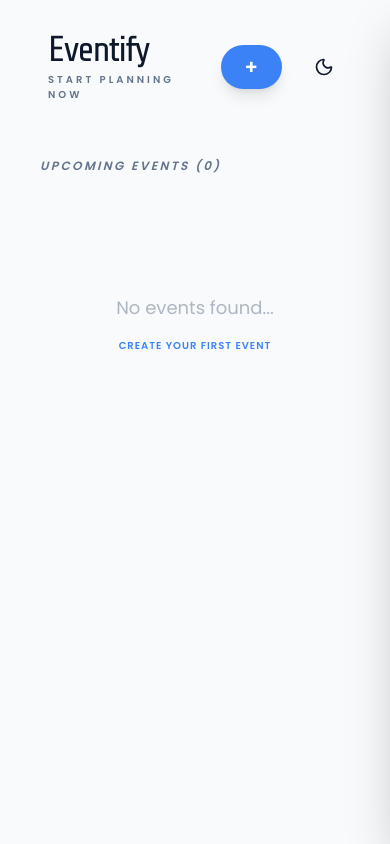
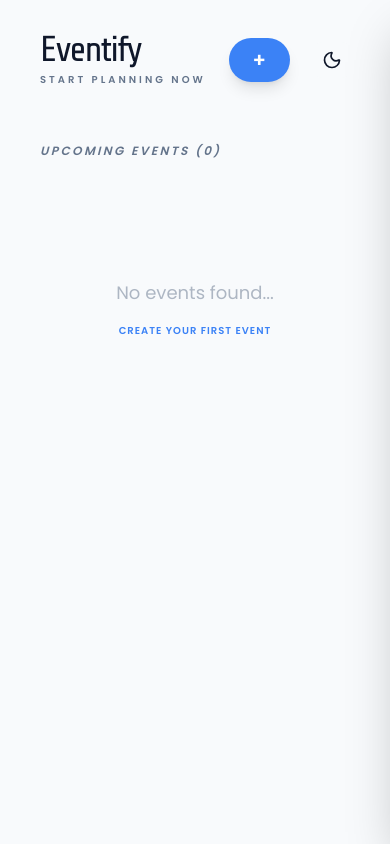
Before and after one commit to abubakarfaruq03-maker/event-management, a React (Vite) app: page /home in a window 390 px wide. Built offline with nearby package versions, Linux system fonts and the light colour scheme.

Commit message:
polishing

```diff
--- a/src/components/Header.tsx
+++ b/src/components/Header.tsx
@@ -8,7 +8,7 @@ interface HeaderProps {
 
 export default function Header({ onAddClick }: HeaderProps) {
     return (
-        <header className="flex justify-between items-center mt-4 sm:mt-0 md:mx-20 mx-8 p-4 sm:p-8 gap-4 sm:gap-0">
+        <header className="flex justify-between items-center mt-4 sm:mt-0 md:mx-20 mx-6 p-4 sm:p-8 gap-4 sm:gap-0">
             <div className="flex flex-col">
                 <p className="text-main text-4xl font-share tracking-tighter leading-none">
                     Eventify
```
